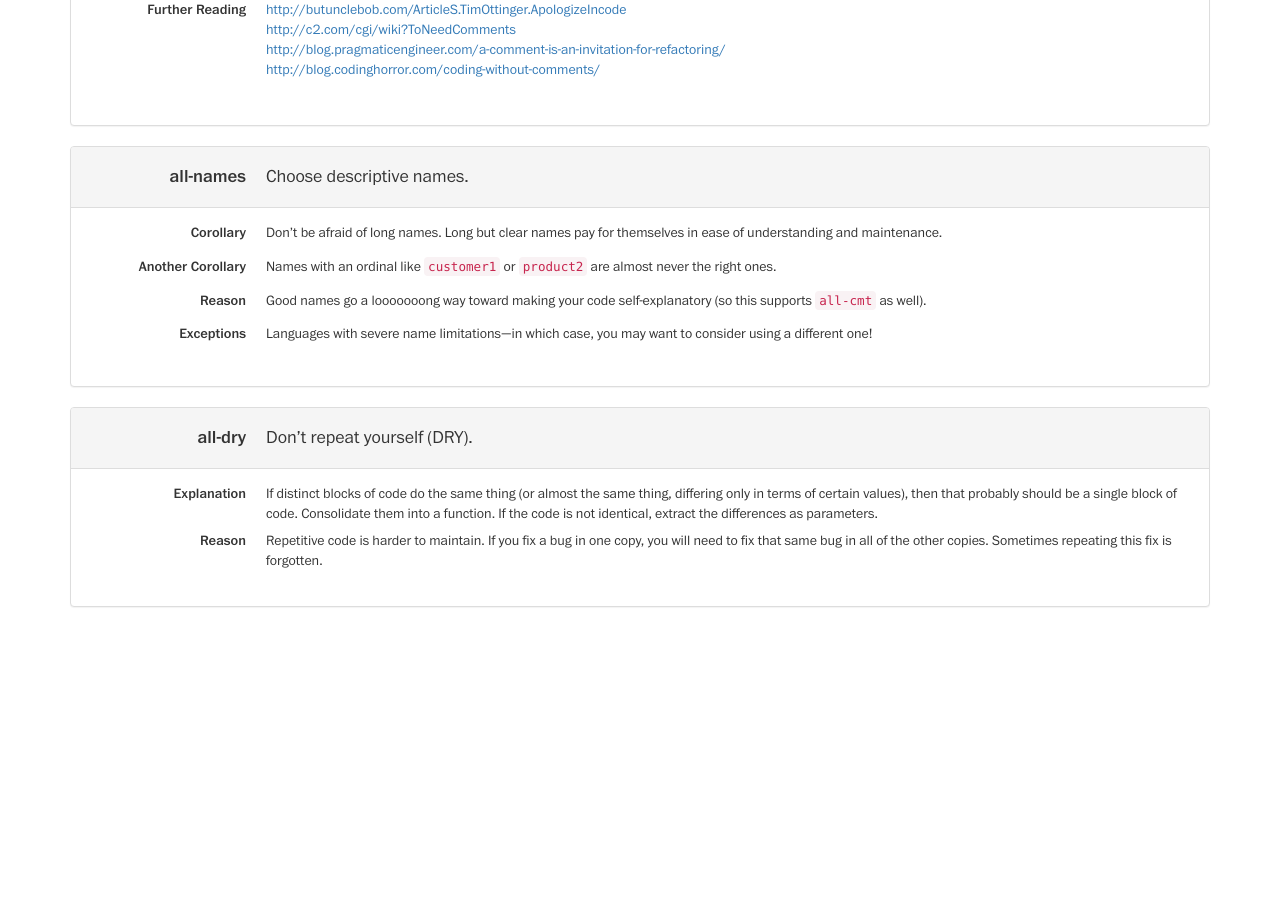
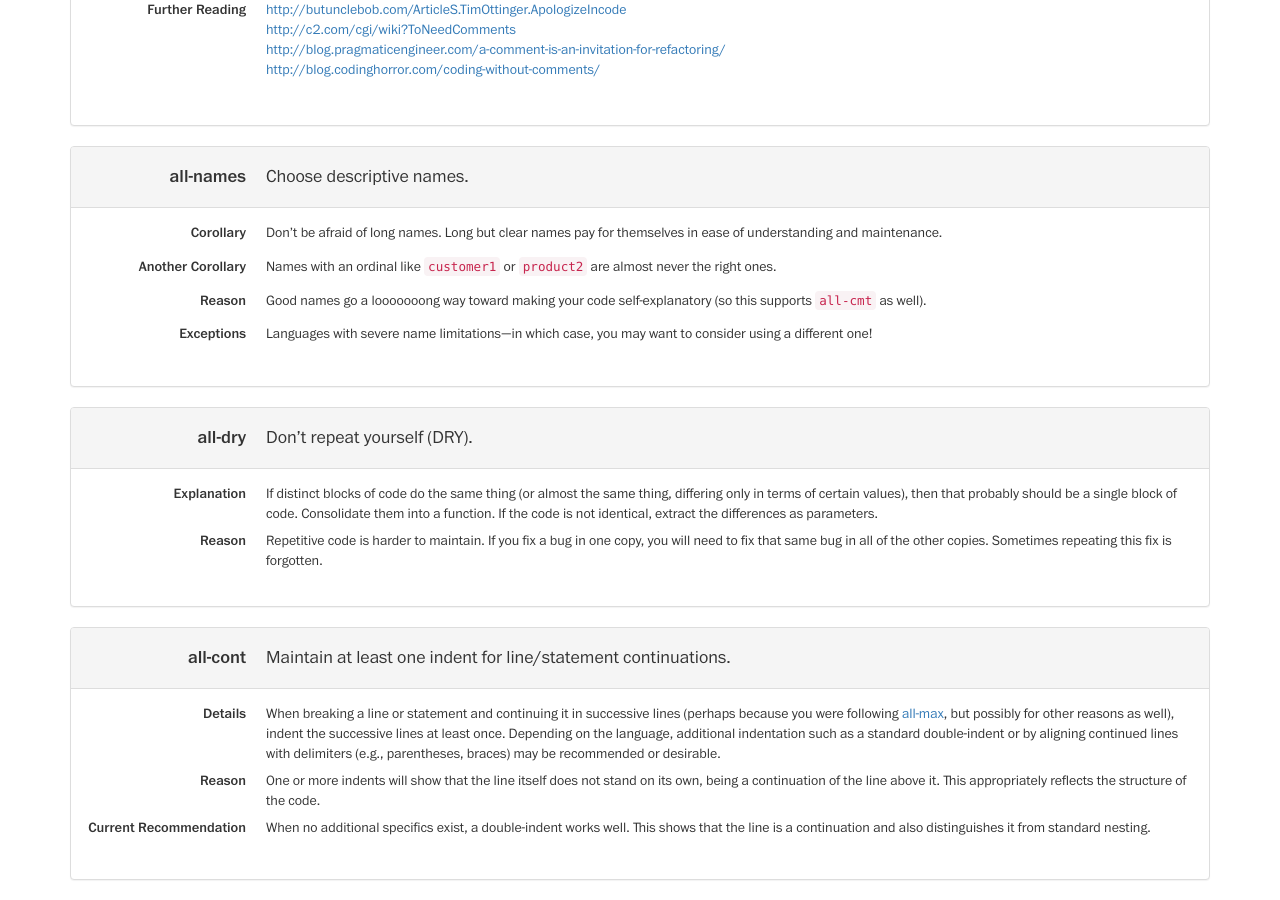
Before and after one commit to lmucs/hacking-guidelines, a Jekyll site: the page built from all/index.html, in a window 1280 px wide and 900 px high, scrolled down 1015 px. Built offline with Jekyll 4.4.1, drawn with Linux system fonts in a browser that asks for light colours; before the commit the page ends 1642 px from its top, so only the background shows below that.

Commit message:
Start HTML guidelines, etc.

```diff
--- a/all/index.html
+++ b/all/index.html
@@ -187,3 +187,35 @@ layout: default
     </dl>
   </div>
 </div>
+
+<div class="panel panel-default" id="all-cont">
+  <div class="panel-heading">
+    <dl class="dl-horizontal">
+      <dt><h4>all-cont</h4></dt>
+      <dd><h4>Maintain at least one indent for line/statement continuations.</h4></dd>
+    </dl>
+  </div>
+  <div class="panel-body">
+    <dl class="dl-horizontal">
+      <dt>Details</dt>
+      <dd>
+        When breaking a line or statement and continuing it in successive lines (perhaps because you were following
+        <a href="#all-max">all-max</a>, but possibly for other reasons as well), indent the successive lines at least
+        once. Depending on the language, additional indentation such as a standard double-indent or by aligning
+        continued lines with delimiters (e.g., parentheses, braces) may be recommended or desirable.
+      </dd>
+
+      <dt>Reason</dt>
+      <dd>
+        One or more indents will show that the line itself does not stand on its own, being a continuation of the line
+        above it. This appropriately reflects the structure of the code.
+      </dd>
+
+      <dt>Current Recommendation</dt>
+      <dd>
+        When no additional specifics exist, a double-indent works well. This shows that the line is a continuation
+        and also distinguishes it from standard nesting.
+      </dd>
+    </dl>
+  </div>
+</div>
```
Also changed, not shown: html/index.html (added, +96 -0 lines).
